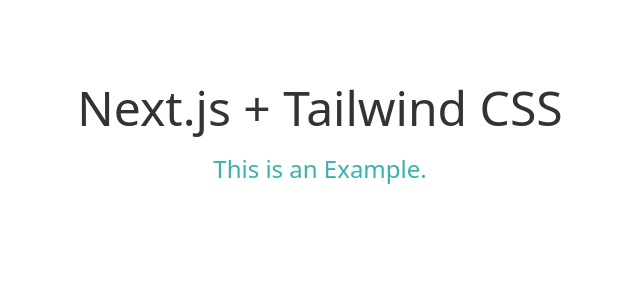
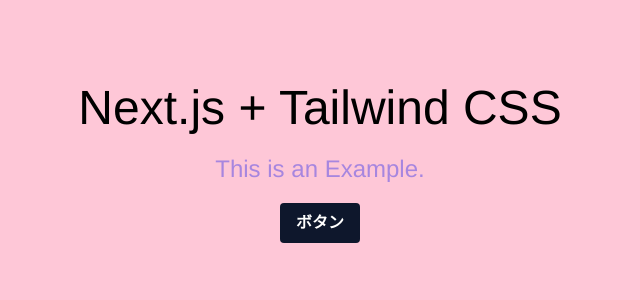
Before and after one commit to YouheiNozaki/HisTube, a Next.js app: page / in a window 1280 px wide. Shown: the top 300 px of the page, without its empty margins (320-960 px from the left). Built offline with nearby package versions, Linux system fonts and the light colour scheme.

Commit message:
tailwindcssの設定とデフォルトのテーマを設定

```diff
--- a/src/pages/index.tsx
+++ b/src/pages/index.tsx
@@ -2,9 +2,12 @@
   return (
     <div className="hero">
       <h1 className="title">Next.js + Tailwind CSS</h1>
-      <h1 className="text-center text-teal-500 text-2xl py-4">
+      <h1 className="text-center text-tertiary text-2xl py-4">
         This is an Example.
       </h1>
+      <button className="btn btn-black" type="button">
+        ボタン
+      </button>
     </div>
   );
 }
--- a/src/styles/index.css
+++ b/src/styles/index.css
@@ -1,23 +1,24 @@
 @tailwind base;
 
 /* Write your own custom base styles here */
+body {
+  font-family: 'Helvetica Neue', Arial, 'Hiragino Kaku Gothic ProN',
+    'Hiragino Sans', Meiryo, sans-serif;
+  @apply bg-primary;
+}
 
 /* Start purging... */
 @tailwind components;
 /* Stop purging. */
 
 /* Write your own custom component styles here */
-.btn-blue {
-  @apply bg-blue-500 text-white font-bold py-2 px-4 rounded;
-}
 
 .hero {
-  @apply py-20;
+  @apply py-20 text-center;
 }
 
 .title {
   @apply text-5xl text-center;
-  color: #333;
   line-height: 1.15;
 }
 
@@ -26,3 +27,15 @@
 /* Stop purging. */
 
 /* Your own custom utilities */
+@layer components {
+  .btn {
+    @apply font-bold py-2 px-4 rounded;
+  }
+
+  .btn-black {
+    @apply bg-black text-white;
+  }
+  .btn-black:hover {
+    @apply bg-black opacity-75;
+  }
+}
--- a/tailwind.config.js
+++ b/tailwind.config.js
@@ -5,6 +5,19 @@
   },
   purge: ['./src/components/**/*.jsx', './src/pages/**/*.jsx'],
   theme: {
+    screens: {
+      sm: '640px',
+      md: '768px',
+      lg: '1024px',
+      xl: '1280px',
+    },
+    colors: {
+      primary: '#fec7d7',
+      secondary: '#d9d4e7',
+      tertiary: '#a786df',
+      black: '#0e172c',
+      white: '#fffffe',
+    },
     extend: {},
   },
   variants: {},
```
